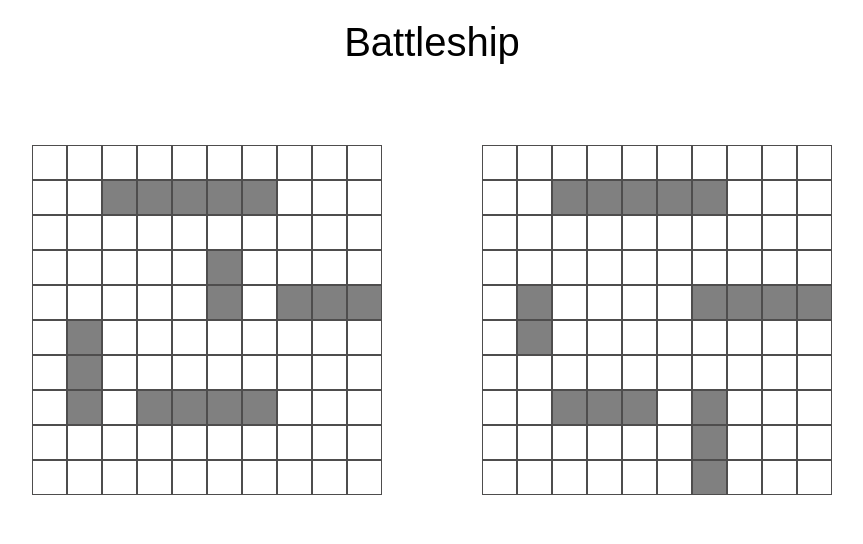
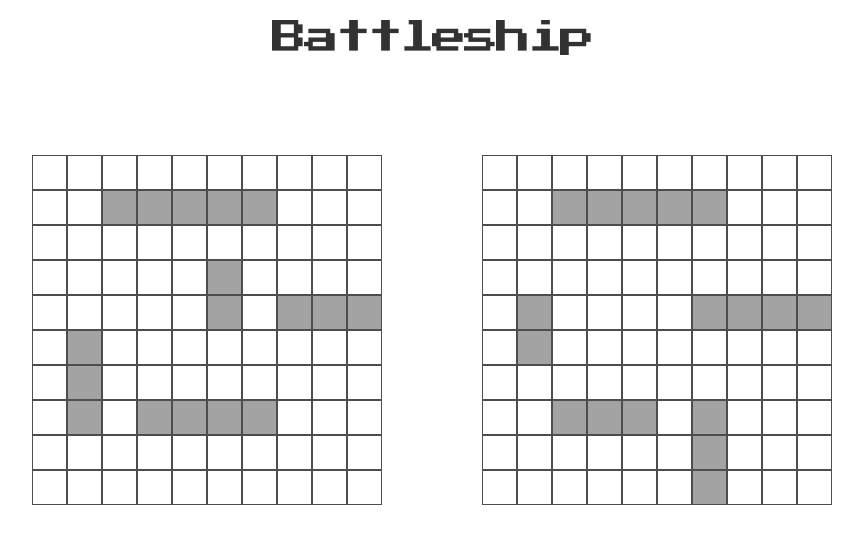
Before and after one commit to LevaniIlashvili/Battleship, a website built with webpack: page dist/index.html in a window 1280 px wide. Shown: the whole page, without its empty margins (208-1071 px from the left). Built offline with nearby package versions, Linux system fonts and the light colour scheme.

Commit message:
add font family

```diff
--- a/src/index.js
+++ b/src/index.js
@@ -38,7 +38,7 @@ playerGameboard.board.forEach((x) => {
   x.forEach((y) => {
     if (y.length) {
       const ship = document.getElementById(`player${playerGameboard.board.indexOf(x)},${x.indexOf(y)}`);
-      ship.style.backgroundColor = "gray";
+      ship.style.backgroundColor = "rgb(163, 163, 163)";
     }
   });
 });
@@ -131,7 +131,7 @@ computerGameboard.computerBoard.forEach((row) => {
     // delete later
     if (square.length) {
       const ship = document.getElementById(`computer${computerGameboard.computerBoard.indexOf(row)},${row.indexOf(square)}`);
-      ship.style.backgroundColor = "gray";
+      ship.style.backgroundColor = "rgb(163, 163, 163)";
     }
     const x = computerGameboard.computerBoard.indexOf(row);
     const y = row.indexOf(square);
@@ -155,7 +155,7 @@ computerGameboard.computerBoard.forEach((row) => {
                 // check if ship is sunk
                 if (ySquare[0].isSunk()) {
                   const ship = document.getElementById(`computer${computerGameboard.computerBoard.indexOf(xRow)},${xRow.indexOf(ySquare)}`);
-                  ship.style.backgroundColor = "gray";
+                  ship.style.backgroundColor = "rgb(163, 163, 163)";
                 }
               }
             });
--- a/src/style.css
+++ b/src/style.css
@@ -5,9 +5,12 @@
 }
 
 .header {
-    font-size: 40px;
+    font-size: 35px;
+    color: rgb(51, 50, 50);
     font-weight: 500;
     margin-top: 20px;
+    font-family: "Press Start 2P";
+    letter-spacing: -3px;
 }
 
 .wrapper {
@@ -15,7 +18,7 @@
     display: flex;
     flex-direction: column;
     align-items: center;
-    gap: 80px;
+    gap: 100px;
 }
 
 .game-wrapper {
```
Also changed, not shown: dist/index.html, dist/main.js.
